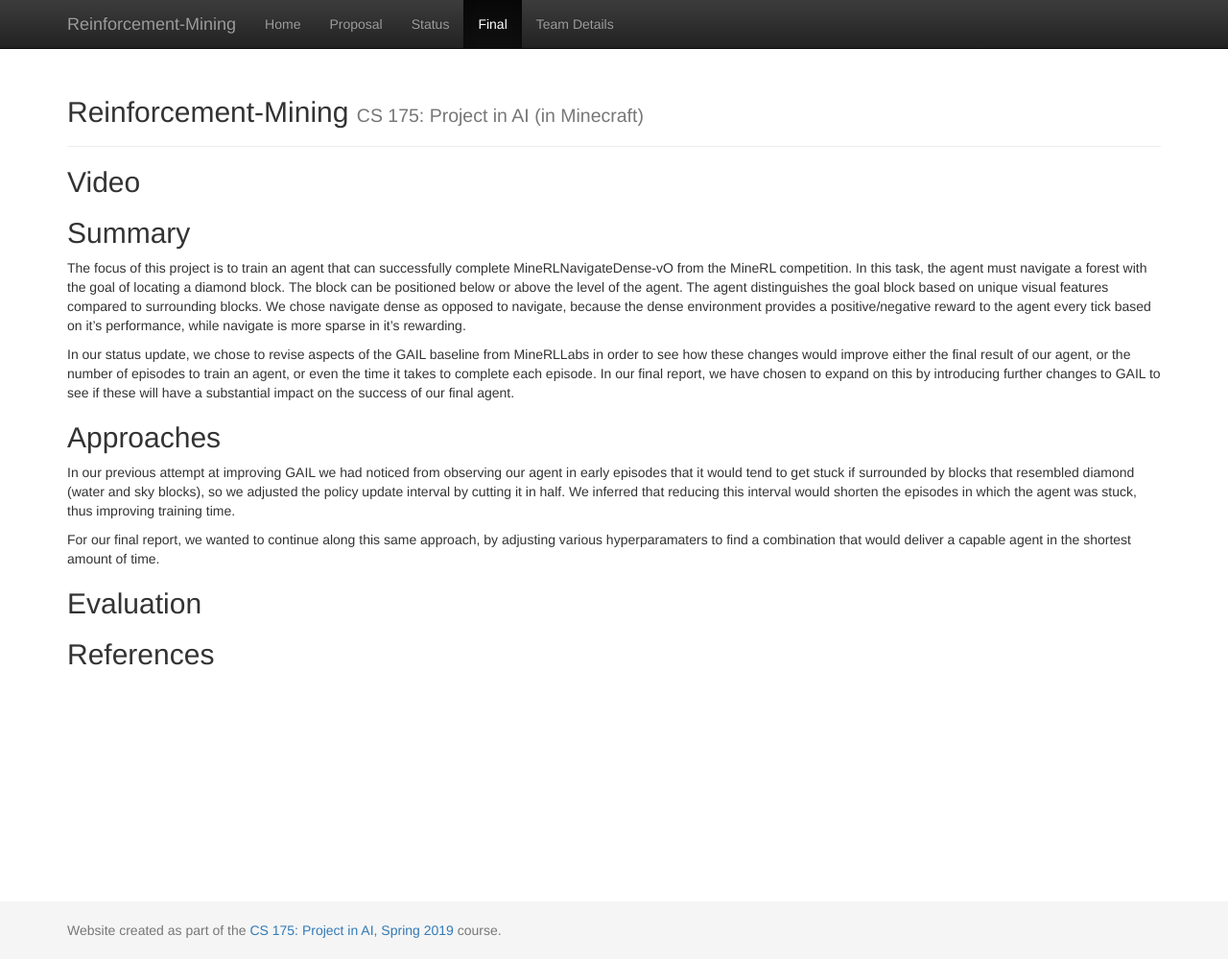
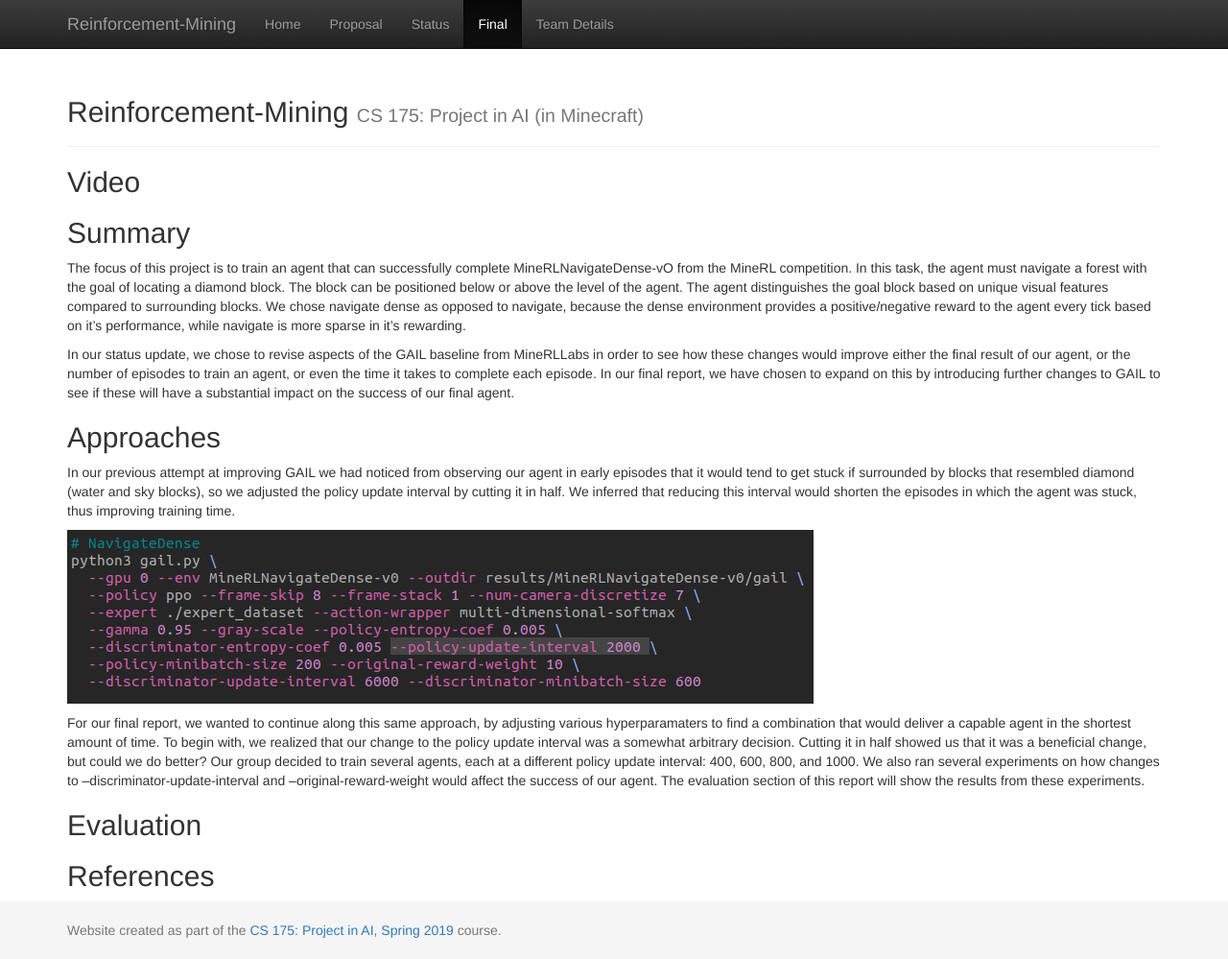
Before and after one commit to TDHTTTT/RM, a Jekyll site: the page built from docs/final.md, in a window 1280 px wide and 999 px high. Shown: the whole window at 96% size. Built offline with Jekyll 4.4.1, drawn with Linux system fonts in a browser that asks for light colours.

Commit message:
Added more to approach section

```diff
--- a/docs/final.md
+++ b/docs/final.md
@@ -13,7 +13,10 @@ In our status update, we chose to revise aspects of the GAIL baseline from MineR
 ## Approaches
 In our previous attempt at improving GAIL we had noticed from observing our agent in early episodes that it would tend to get stuck if surrounded by blocks that resembled diamond (water and sky blocks), so we adjusted the policy update interval by cutting it in half. We inferred that reducing this interval would shorten the episodes in which the agent was stuck, thus improving training time.
 
-For our final report, we wanted to continue along this same approach, by adjusting various hyperparamaters to find a combination that would deliver a capable agent in the shortest amount of time.
+![Image](images/pui.png)
+
+For our final report, we wanted to continue along this same approach, by adjusting various hyperparamaters to find a combination that would deliver a capable agent in the shortest amount of time. To begin with, we realized that our change to the policy update interval was a somewhat arbitrary decision. Cutting it in half showed us that it was a beneficial change, but could we do better? Our group decided to train several agents, each at a different policy update interval: 400, 600, 800, and 1000. We also ran several experiments on how changes to --discriminator-update-interval and --original-reward-weight would affect the success of our agent. The evaluation section of this report will show the results from these experiments.
+
 
 ## Evaluation
 
```
